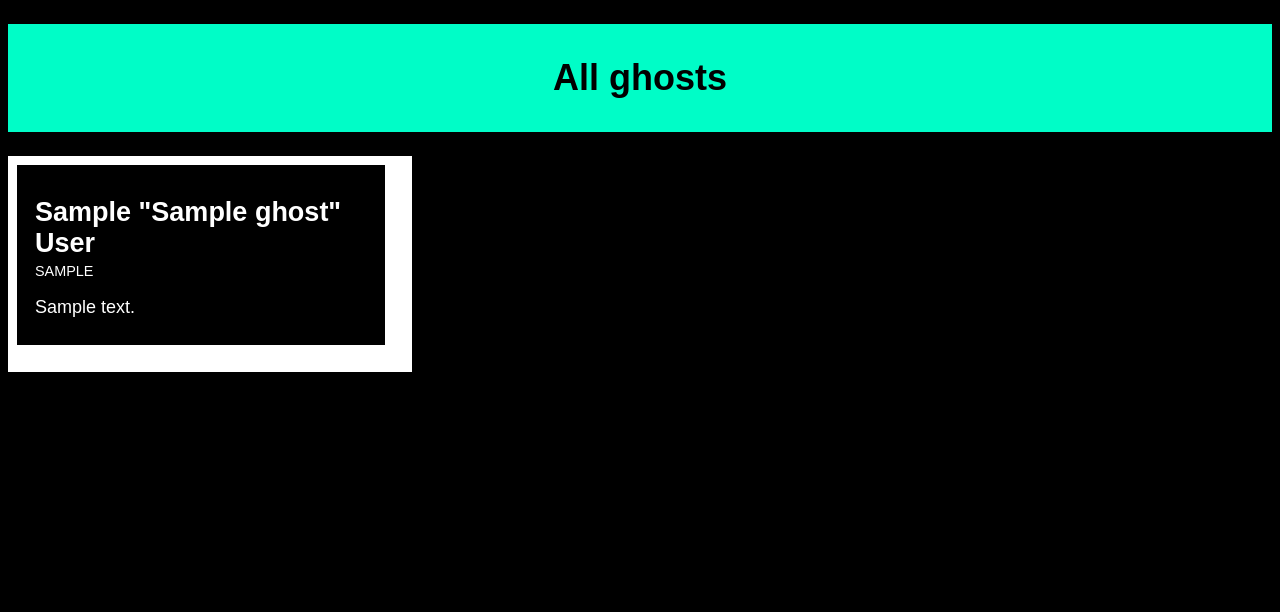
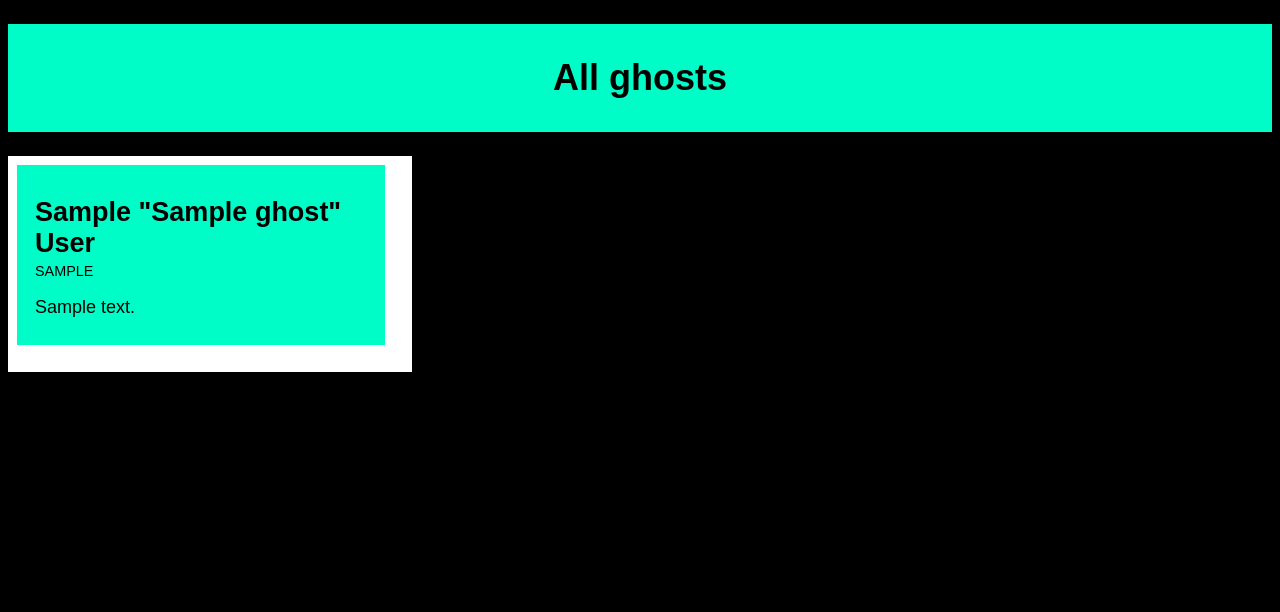
Before and after one commit to deadlight/phantom-exercise, a Django app: page / in a window 1280 px wide. Shown: the top 612 px of the page. Run offline with Django 3.2, Linux system fonts and the light colour scheme; tables that the repository leaves empty hold one stand-in row (values such as "Sample post").

Commit message:
Make taken ghosts on the list page more visible

```diff
--- a/phantomnames/ghosts/static/ghosts/css/styles.css
+++ b/phantomnames/ghosts/static/ghosts/css/styles.css
@@ -40,7 +40,7 @@ body {
   padding: 0.5rem 1rem;
 }
 
-.list__item--taken {
+.list__content--inverted {
   background-color: #00fdc7;
   color: #000;
 }
--- a/phantomnames/ghosts/templates/ghosts/list.html
+++ b/phantomnames/ghosts/templates/ghosts/list.html
@@ -8,7 +8,7 @@ All ghosts
   <ul class="list">
     {% for ghost in ghosts %}
       <li class="list__item">
-        <div class="list__content">
+        <div class="list__content{% if ghost.user %} list__content--inverted{% endif %}">
           {% if ghost.user %}
             <h2>{{ ghost.first_name }} "{{ ghost.name }}" {{ ghost.last_name }}</h2>
           {% else %}
```
